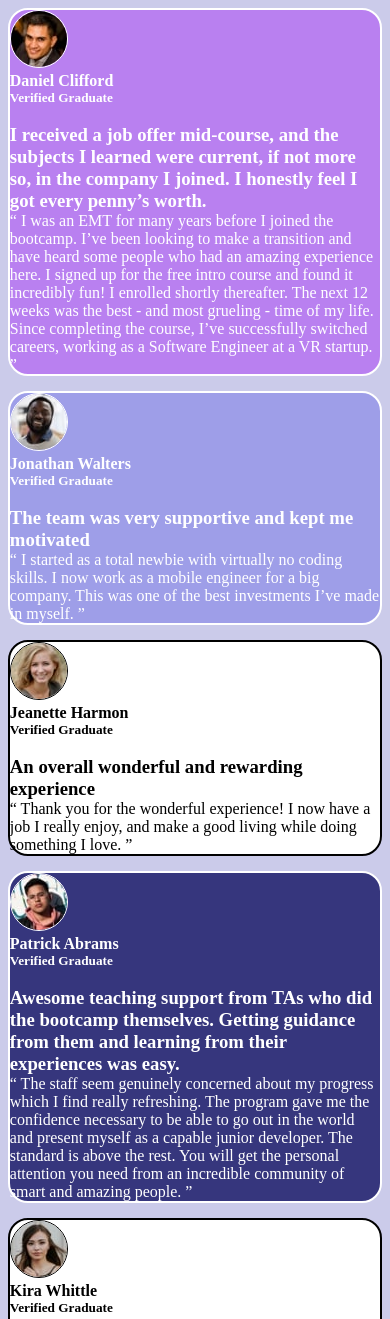
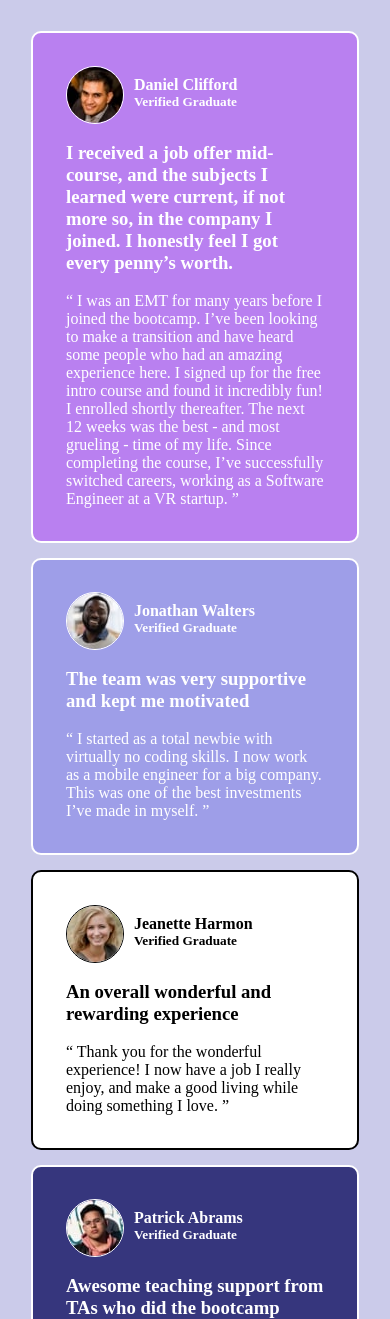
Before and after one commit to supriyakavathekar/testimonials-grid-section-main, a plain HTML site: page index.html in a window 390 px wide. Shown: the top 1319 px of the page. Drawn offline with Linux system fonts and the light colour scheme.

Commit message:
submit final mobile project

```diff
--- a/index.html
+++ b/index.html
@@ -10,9 +10,14 @@
   <body>
     <div class="parent">
       <div class="child a">
+        <aside>
         <img src="/images/image-daniel.jpg" alt="" />
-        <aside><h4>Daniel Clifford</h4></aside>
-        <h5>Verified Graduate</h5>
+        <div class="name">
+          <h4>Daniel Clifford</h4>
+          <h5>Verified Graduate</h5>
+        </div>
+
+      </aside>
         <br />
 
         <h3>
@@ -20,6 +25,7 @@
           current, if not more so, in the company I joined. I honestly feel I
           got every penny’s worth.
         </h3>
+        <br>
         <p>
           “ I was an EMT for many years before I joined the bootcamp. I’ve been
           looking to make a transition and have heard some people who had an
@@ -32,14 +38,16 @@
       </div>
 
       <div class="child b">
+        <aside>
         <img src="/images/image-jonathan.jpg" alt="" />
-        <aside>
+        <div class="name">
           <h4>Jonathan Walters</h4>
           <h5>Verified Graduate</h5>
+        </div>
         </aside>
         <br />
 
-        <h3>The team was very supportive and kept me motivated</h3>
+        <h3>The team was very supportive and kept me motivated</h3> <br>
         <p>
           “ I started as a total newbie with virtually no coding skills. I now
           work as a mobile engineer for a big company. This was one of the best
@@ -47,28 +55,35 @@
         </p>
       </div>
       <div class="child c">
+        <aside>
         <img src="/images/image-jeanette.jpg" alt="" />
-        <aside><h4>Jeanette Harmon</h4></aside>
+        <div class="name">
+        <h4>Jeanette Harmon</h4>
         <h5>Verified Graduate</h5>
+      </div>
+      </aside>
         <br />
 
-        <h3>An overall wonderful and rewarding experience</h3>
+        <h3>An overall wonderful and rewarding experience</h3> <br>
         <p>
           “ Thank you for the wonderful experience! I now have a job I really
           enjoy, and make a good living while doing something I love. ”
         </p>
       </div>
       <div class="child d">
-        <img src="/images/image-patrick.jpg" alt="" />
-        <aside><h4>Patrick Abrams</h4></aside>
+        <aside><img src="/images/image-patrick.jpg" alt="" />
+          <div class="name">
+       <h4>Patrick Abrams</h4>
         <h5>Verified Graduate</h5>
+      </div>
+      </aside>
         <br />
 
         <h3>
           Awesome teaching support from TAs who did the bootcamp themselves.
           Getting guidance from them and learning from their experiences was
           easy.
-        </h3>
+        </h3> <br>
         <p>
           “ The staff seem genuinely concerned about my progress which I find
           really refreshing. The program gave me the confidence necessary to be
@@ -79,12 +94,17 @@
         </p>
       </div>
       <div class="child e">
-        <img src="/images/image-kira.jpg" alt="" />
-        <aside><h4>Kira Whittle</h4></aside>
+        <aside> <img src="/images/image-kira.jpg" alt="" />
+
+          <div class="name">
+        <h4>Kira Whittle</h4>
         <h5>Verified Graduate</h5>
+      </div>
+      </aside>
+
         <br />
 
-        <h3>Such a life-changing experience. Highly recommended!e</h3>
+        <h3>Such a life-changing experience. Highly recommended!e</h3> <br>
         <p>
           “ Before joining the bootcamp, I’ve never written a line of code. I
           needed some structure from professionals who can help me learn
--- a/style.css
+++ b/style.css
@@ -18,7 +18,7 @@ body {
   width: 100%;
   gap: 15px;
 
-  padding: 2%;
+  padding: 8%;
   grid-template-rows: auto auto auto auto auto;
   grid-template-areas:
     "danil danil danil    " "jonathan jonathan jonathan "
@@ -27,7 +27,7 @@ body {
 
 .child {
   border: 2px solid;
-  border-radius: 20px;
+  border-radius: 10px;
 }
 
 .a {
@@ -36,6 +36,32 @@ body {
   grid-area: danil;
   background-color: rgb(185, 128, 240);
   color: white;
+  padding: 10%;
+}
+
+.a aside {
+  display: flex;
+}
+
+.b aside {
+  display: flex;
+}
+
+.c aside {
+  display: flex;
+}
+
+.d aside {
+  display: flex;
+}
+
+.e aside {
+  display: flex;
+}
+
+.name {
+    margin-left: 10px;
+    margin-top: 10px;
 }
 
 .b {
@@ -43,24 +69,27 @@ body {
   grid-area: jonathan;
   background-color: rgb(158, 158, 232);
   color: white;
+  padding: 10%;
 }
-
 
 .c {
   /* height: fit-content; */
   grid-area: harmon;
   background-color: white;
+  padding: 10%;
 }
 
 .d {
   grid-area: patric;
   background-color: rgb(54, 54, 125);
   color: white;
+  padding: 10%;
 }
 
 .e {
   grid-area: kira;
   background-color: white;
+  padding: 10%;
 }
 
 img {
```
